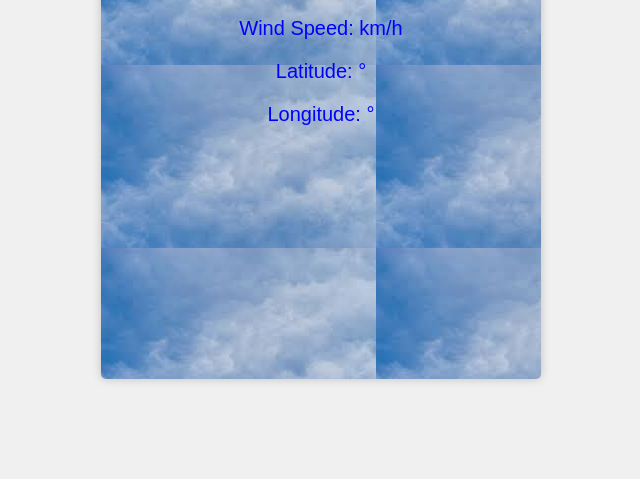
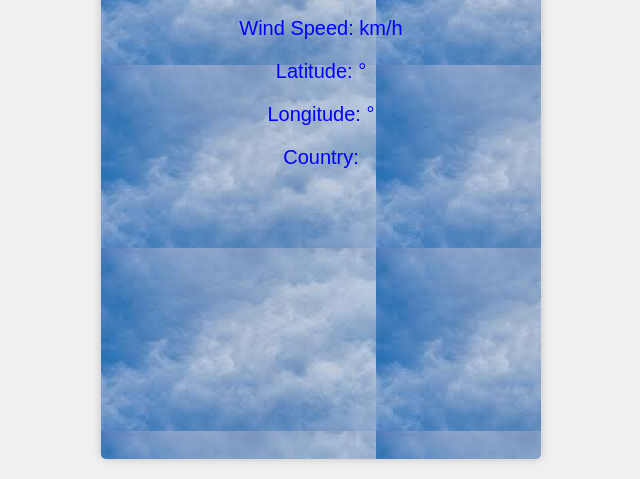
Before and after one commit to festuskayan/weather-forecast, a plain HTML site: page index.html in a window 1280 px wide. Shown: the part 321-800 px from the top of the page, without its empty margins (319-959 px from the left). Drawn offline with Linux system fonts and the light colour scheme.

Commit message:
i added country

```diff
--- a/index.css
+++ b/index.css
@@ -16,7 +16,7 @@ b{
     box-shadow: 0px 0px 10px rgba(0, 0, 0, 0.2);
     border-radius: 5px;
     margin-top: 20px;
-    height: 80vh;
+    height: 90vh;
     background-image: url(variable/bg.jpeg);
 }
 
--- a/index.html
+++ b/index.html
@@ -24,6 +24,7 @@
         <p>Wind Speed: <span id="wind-speed"></span> km/h</p>
         <p>Latitude: <span id="latitude"></span>°</p>
         <p>Longitude: <span id="longitude"></span>°</p>
+        <p>Country: <span id="Country"></span></p>
         </div>
     <script src="index.js"></script>
 </body>
--- a/index.js
+++ b/index.js
@@ -18,6 +18,7 @@ function getWeather(location) {
        document.getElementById("weather-description").innerHTML = data.weather[0].description;
        document.getElementById("latitude").innerHTML = data.coord.lat;
        document.getElementById("longitude").innerHTML = data.coord.lon;
+       document.getElementById("Country").innerHTML = data.sys.country;
     })
     .catch((error) => {
       console.error("error fectching data: ", error);
```
